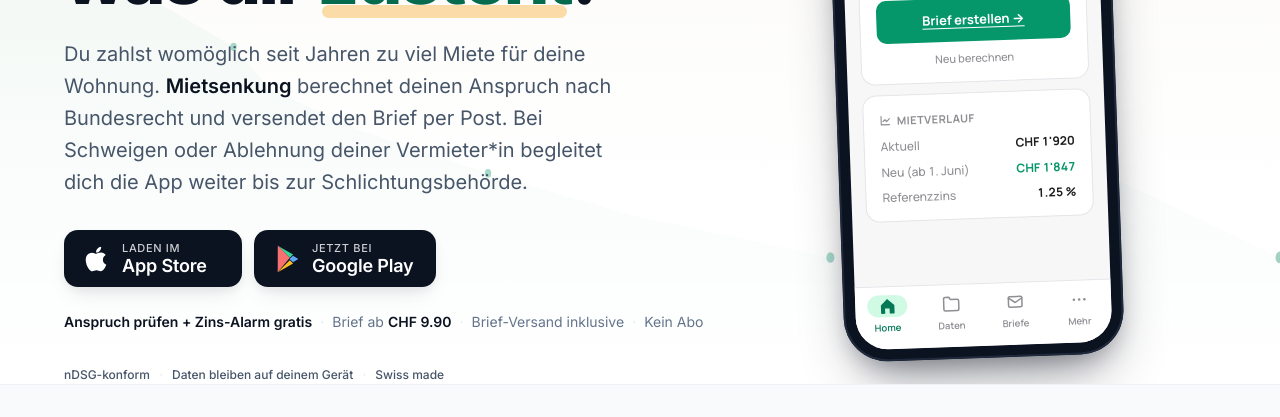
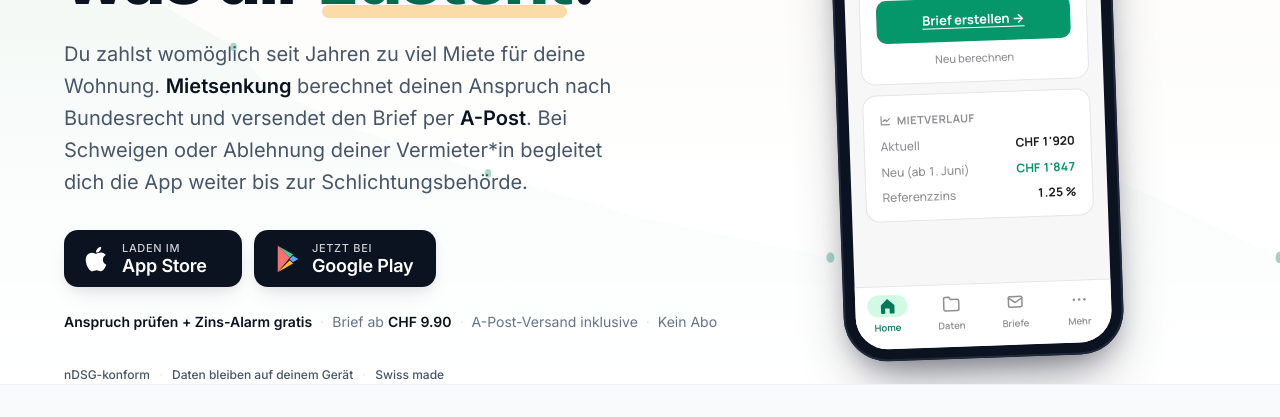
Before and after one commit to mietsenkung-app/mietsenkung-app.github.io, a Jekyll site: the page built from index.md, in a window 1280 px wide and 900 px high. Shown: the part 317-734 px from the top of the window. Built offline with Jekyll 4.4.1, drawn with Linux system fonts in a browser that asks for light colours; some of the changed text lies outside the part shown.

Commit message:
content: switch standard delivery copy to A-Post across all surfaces
Pingen-Dashboard audit 2026-05-23 confirmed `delivery_product='fast'` is
in fact Swiss Post A-Mail Priority, not B-Mail Economy as previous
CLAUDE.md convention claimed. A-Post is a recognised trust signal in
Switzerland; the prior generic 'Brief / lettre / lettera / letter'
labelling left that on the table.

Updates on hero pricing, price card, pricing FAQ, structured-data FAQ
DE. FR/IT/EN translations: Courrier A / Posta A / Priority Mail (A-Post).
Removed explicit working-day range ('1-2 Werktage' etc) so that the
A-Post label can carry the next-business-day expectation on its own.

```diff
--- a/index.md
+++ b/index.md
@@ -1,7 +1,7 @@
 ---
 layout: default
 title: "Mietsenkung. Hol dir zurück was dir zusteht."
-description: Schweizer App für Mieter*innen. In 2 Minuten prüft sie, ob dir eine Mietzinssenkung deiner Wohnung zusteht, und versendet das Senkungsbegehren mit einem Tap per Post. Ab CHF 9.90.
+description: Schweizer App für Mieter*innen. In 2 Minuten prüft sie, ob dir eine Mietzinssenkung deiner Wohnung zusteht, und versendet das Senkungsbegehren mit einem Tap per A-Post. Ab CHF 9.90.
 lang: de-CH
 lang_short: de
 permalink: /
@@ -42,7 +42,7 @@ permalink: /
       </a>
       <span class="eyebrow">Mietzinssenkung in 2 Minuten</span>
       <h1 class="hero__title">Hol dir zurück<br>was dir <em>zusteht</em>.</h1>
-      <p class="hero__sub">Du zahlst womöglich seit Jahren zu viel Miete für deine Wohnung. <strong>Mietsenkung</strong> berechnet deinen Anspruch nach Bundesrecht und versendet den Brief per Post. Bei Schweigen oder Ablehnung deiner Vermieter&ast;in begleitet dich die App weiter bis zur Schlichtungsbehörde.</p>
+      <p class="hero__sub">Du zahlst womöglich seit Jahren zu viel Miete für deine Wohnung. <strong>Mietsenkung</strong> berechnet deinen Anspruch nach Bundesrecht und versendet den Brief per <strong>A-Post</strong>. Bei Schweigen oder Ablehnung deiner Vermieter&ast;in begleitet dich die App weiter bis zur Schlichtungsbehörde.</p>
 
       <div class="hero__cta">
         <a class="store-button" href="#" data-coming-soon aria-label="Mietsenkung im App Store laden">
@@ -66,7 +66,7 @@ permalink: /
         </a>
       </div>
 
-      <p class="hero__pricing"><span class="hero__pricing-bit"><strong>Anspruch prüfen + Zins-Alarm gratis</strong></span><span class="dot" aria-hidden="true">·</span><span class="hero__pricing-bit">Brief ab <strong>CHF&nbsp;9.90</strong></span><span class="dot" aria-hidden="true">·</span><span class="hero__pricing-bit">Brief-Versand inklusive</span><span class="dot" aria-hidden="true">·</span><span class="hero__pricing-bit">Kein Abo</span></p>
+      <p class="hero__pricing"><span class="hero__pricing-bit"><strong>Anspruch prüfen + Zins-Alarm gratis</strong></span><span class="dot" aria-hidden="true">·</span><span class="hero__pricing-bit">Brief ab <strong>CHF&nbsp;9.90</strong></span><span class="dot" aria-hidden="true">·</span><span class="hero__pricing-bit">A-Post-Versand inklusive</span><span class="dot" aria-hidden="true">·</span><span class="hero__pricing-bit">Kein Abo</span></p>
 
       <div class="qr-install" aria-label="QR-Codes zum Installieren der App">
         <p class="qr-install__hint">Am Laptop? Mit Smartphone scannen:</p>
@@ -429,9 +429,9 @@ permalink: /
 
       <article class="price-card price-card--featured" data-reveal>
         <span class="price-card__tag">Beliebt</span>
-        <p class="price-card__name">Brief-Versand</p>
+        <p class="price-card__name">Brief mit A-Post-Versand</p>
         <p class="price-card__price">CHF&nbsp;9.90<span style="font-size: 0.4em; color: var(--ink-soft); font-weight: 500;">&nbsp;bis 29.90</span></p>
-        <p class="price-card__price-sub">einmalig pro Brief · Brief-Versand inklusive</p>
+        <p class="price-card__price-sub">einmalig pro Brief · A-Post-Versand inklusive</p>
         <ul class="price-card__list">
           <li>
             <svg width="18" height="18" viewBox="0 0 24 24" fill="none" stroke="currentColor" stroke-width="2.5" stroke-linecap="round" stroke-linejoin="round" aria-hidden="true"><polyline points="20 6 9 17 4 12"/></svg>
@@ -439,7 +439,7 @@ permalink: /
           </li>
           <li>
             <svg width="18" height="18" viewBox="0 0 24 24" fill="none" stroke="currentColor" stroke-width="2.5" stroke-linecap="round" stroke-linejoin="round" aria-hidden="true"><polyline points="20 6 9 17 4 12"/></svg>
-            Druck + Versand durch Schweizer Post-Partner
+            Druck + A-Post-Versand durch Schweizer Post-Partner
           </li>
           <li>
             <svg width="18" height="18" viewBox="0 0 24 24" fill="none" stroke="currentColor" stroke-width="2.5" stroke-linecap="round" stroke-linejoin="round" aria-hidden="true"><polyline points="20 6 9 17 4 12"/></svg>
@@ -484,7 +484,7 @@ permalink: /
       <details>
         <summary>Was kostet mich die App wirklich?</summary>
         <div class="faq__answer">
-          <p>Die App selbst ist gratis. Der Anspruchs-Check und der Zins-Alarm sind dauerhaft kostenlos. Bezahlt wird nur der Brief-Versand: einmalig CHF&nbsp;9.90 bis 29.90, je nach deiner monatlichen Ersparnis. Im Preis enthalten: Brief-Generierung, Druck und Zustellung durch unseren Schweizer Post-Partner.</p>
+          <p>Die App selbst ist gratis. Der Anspruchs-Check und der Zins-Alarm sind dauerhaft kostenlos. Bezahlt wird nur der Brief-Versand: einmalig CHF&nbsp;9.90 bis 29.90, je nach deiner monatlichen Ersparnis. Im Preis enthalten: Brief-Generierung, Druck und <strong>A-Post-Versand</strong> durch unseren Schweizer Post-Partner.</p>
           <p>Optional: Einschreiben optional (+ CHF&nbsp;7.90, mit Sendungsverfolgung). Folgebriefe je CHF&nbsp;6.90, <strong>Erinnerungsschreiben</strong> und <strong>Begründung &amp; Belege verlangen</strong> gehen automatisch via Pingen. Die <strong>Schlichtungsklage</strong> geht ebenfalls aus der App, als Einschreiben (+ CHF&nbsp;7.90) mit Mietvertrag-Foto und allen vorherigen Brief-Kopien als Beilagen. Wer lieber selbst zur Post will, kann sie auch als <strong>Word-Datei</strong> herunterladen.</p>
         </div>
       </details>
@@ -612,7 +612,7 @@ permalink: /
 <section class="cta" id="download">
   <div class="cta__inner" data-reveal>
     <h2>Bereit, deinen Anspruch durchzusetzen?</h2>
-    <p>Anspruch prüfen ist gratis. Der Brief geht ab CHF&nbsp;9.90 inklusive Druck und Versand. Bei Schweigen oder Ablehnung deiner Vermieter&ast;in begleitet dich <strong>Mietsenkung</strong> bis zur Schlichtungsbehörde.</p>
+    <p>Anspruch prüfen ist gratis. Der Brief geht ab CHF&nbsp;9.90 inklusive Druck und <strong>A-Post-Versand</strong>. Bei Schweigen oder Ablehnung deiner Vermieter&ast;in begleitet dich <strong>Mietsenkung</strong> bis zur Schlichtungsbehörde.</p>
     <div class="hero__cta">
       <a class="store-button" href="#" data-coming-soon aria-label="Mietsenkung im App Store laden">
         <svg class="store-button__icon" viewBox="0 0 384 512" fill="currentColor" aria-hidden="true"><path d="M318.7 268.7c-.2-36.7 16.4-64.4 50-84.8-18.8-26.9-47.2-41.7-84.7-44.6-35.5-2.8-74.3 20.7-88.5 20.7-15 0-49.4-19.7-76.4-19.7C63.3 141.2 4 184.8 4 273.5q0 39.3 14.4 81.2c12.8 36.7 59 126.7 107.2 125.2 25.2-.6 43-17.9 75.8-17.9 31.8 0 48.3 17.9 76.4 17.9 48.6-.7 90.4-82.5 102.6-119.3-65.2-30.7-61.7-90-61.7-91.9zm-56.6-164.2c27.3-32.4 24.8-61.9 24-72.5-24.1 1.4-52 16.4-67.9 34.9-17.5 19.8-27.8 44.3-25.6 71.9 26.1 2 49.9-11.4 69.5-34.3z"/></svg>
```
Also changed, not shown: en/index.md (+7 -7 lines), faq-de.md (+3 -3 lines), fr/index.md (+6 -6 lines), it/index.md (+7 -7 lines).
